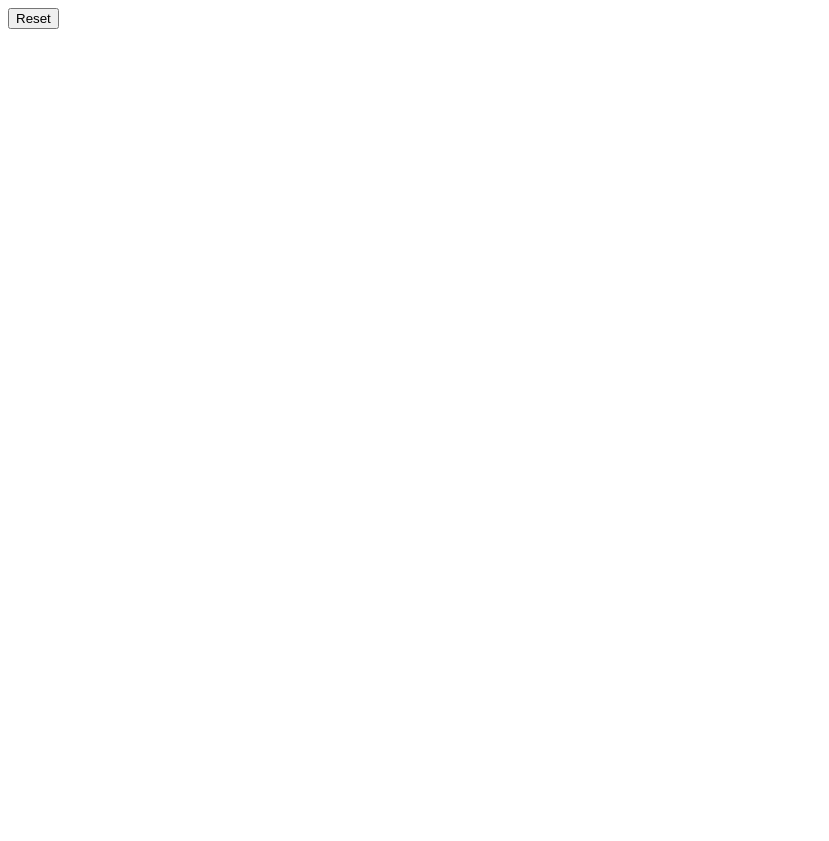
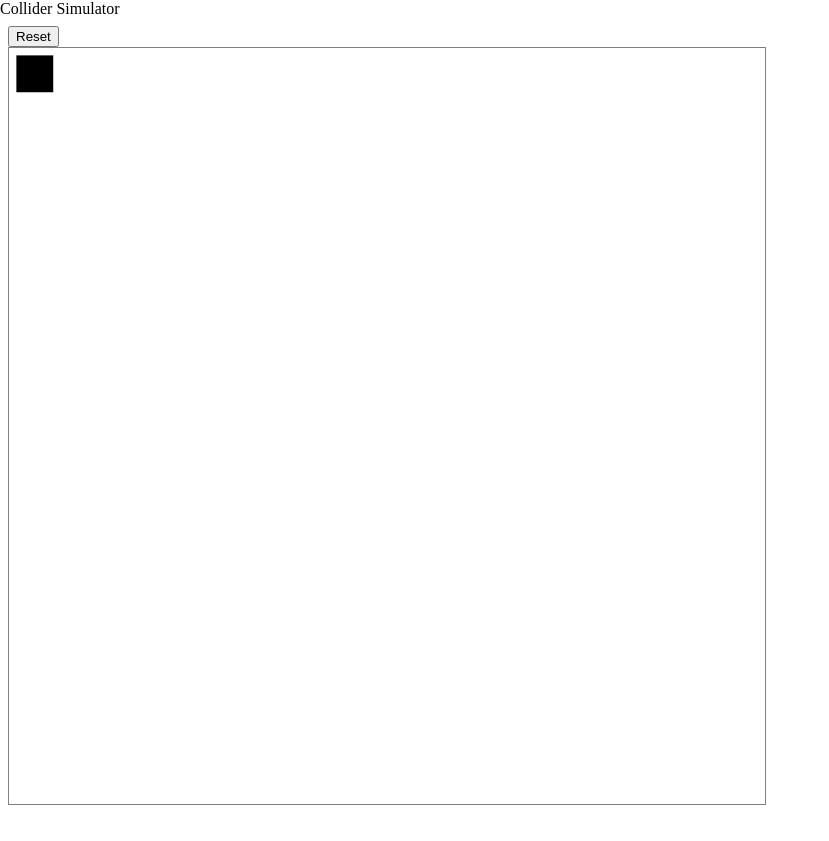
Before and after one commit to 5tarlight/collider-simulator, a plain HTML site: page index.html in a window 1280 px wide. Both pictures are taken after a click on the button "Reset". Shown: the whole page, without its empty margins (0-829 px from the left). After the commit the page ends 813 px from the top, so only its background shows below. Drawn offline with Linux system fonts and the light colour scheme.

Commit message:
draw box

```diff
--- a/index.css
+++ b/index.css
@@ -1,4 +1,9 @@
+* {
+  display: block;
+}
+
 #canvas {
-  width: 100vw;
-  height: 100vh;
+  width: 756px;
+  height: 756px;
+  border: 1px solid grey;
 }
--- a/index.html
+++ b/index.html
@@ -6,6 +6,7 @@
     <meta name="viewport" content="width=device-width, initial-scale=1.0" />
     <title>Collider Simulator</title>
     <link rel="stylesheet" href="index.css" />
+    <script src="index.js"></script>
   </head>
   <body>
     <button id="reset-btn">Reset</button>
--- a/index.js
+++ b/index.js
@@ -1,5 +1,33 @@
-const start = () => {
-  window.canvas = document.getElementById("canvas");
+class Box {
+  x = 10;
+  y = 10;
+  width = 50;
+  height = 50;
+  color = "black";
+
+  draw() {
+    console.log("draw!");
+    ctx.fillStyle = this.color;
+    ctx.fillRect(this.x, this.y, this.width, this.height);
+  }
+}
+
+const simulate = () => {
+  console.log("simulating");
+  const box = new Box();
+  box.draw();
 };
 
-window.onload(start);
+const start = () => {
+  console.log("start");
+  window.canvas = document.getElementById("canvas");
+  window.ctx = canvas.getContext("2d");
+  window.reset = document.getElementById("reset-btn");
+
+  ctx.canvas.width = 1024;
+  ctx.canvas.height = 1024;
+
+  reset.onclick = simulate;
+};
+
+window.onload = start;
```
